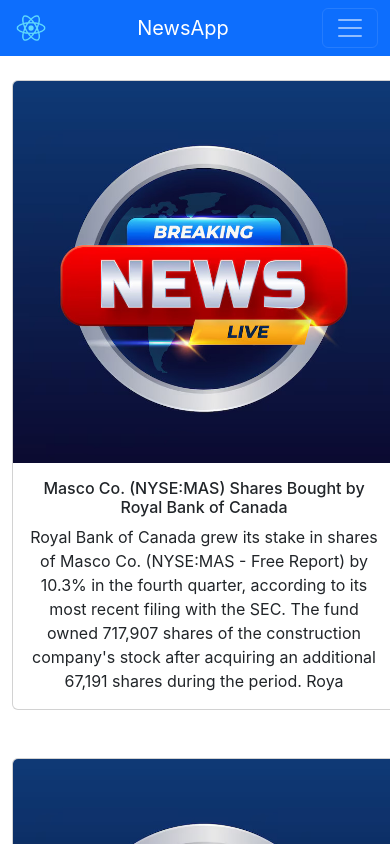
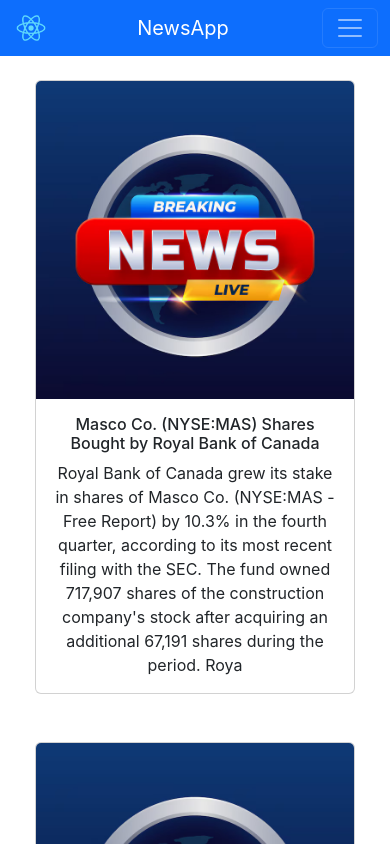
Before and after one commit to Madhurjya097/news-app, a React (Create React App) app: page / in a window 390 px wide. Shown: the top 844 px of the page. Built offline with nearby package versions, Linux system fonts and the light colour scheme.

Commit message:
Update asset manifest and styles for improved responsiveness

```diff
--- a/src/App.css
+++ b/src/App.css
@@ -60,11 +60,11 @@
 
     width: 100%;
     display: grid;
-    grid-template-columns: repeat(1, 1fr);
+    grid-template-columns: repeat(2, 1fr);
     justify-items: center;
   }
   .card{
-    width: 24rem;
+    width: 15rem;
   }
 
 }
@@ -78,3 +78,17 @@
 .navbar-brand {
   margin-left: 10px;
 }
+
+@media only screen and (max-width: 400px) {
+  #gridLayout {
+
+    width: 100%;
+    display: grid;
+    grid-template-columns: repeat(1, 1fr);
+    justify-items: center;
+  }
+  .card{
+    width: 20rem;
+  }
+
+}
```
Also changed, not shown: 6 other files (tests, documents, lock files or other folders).
